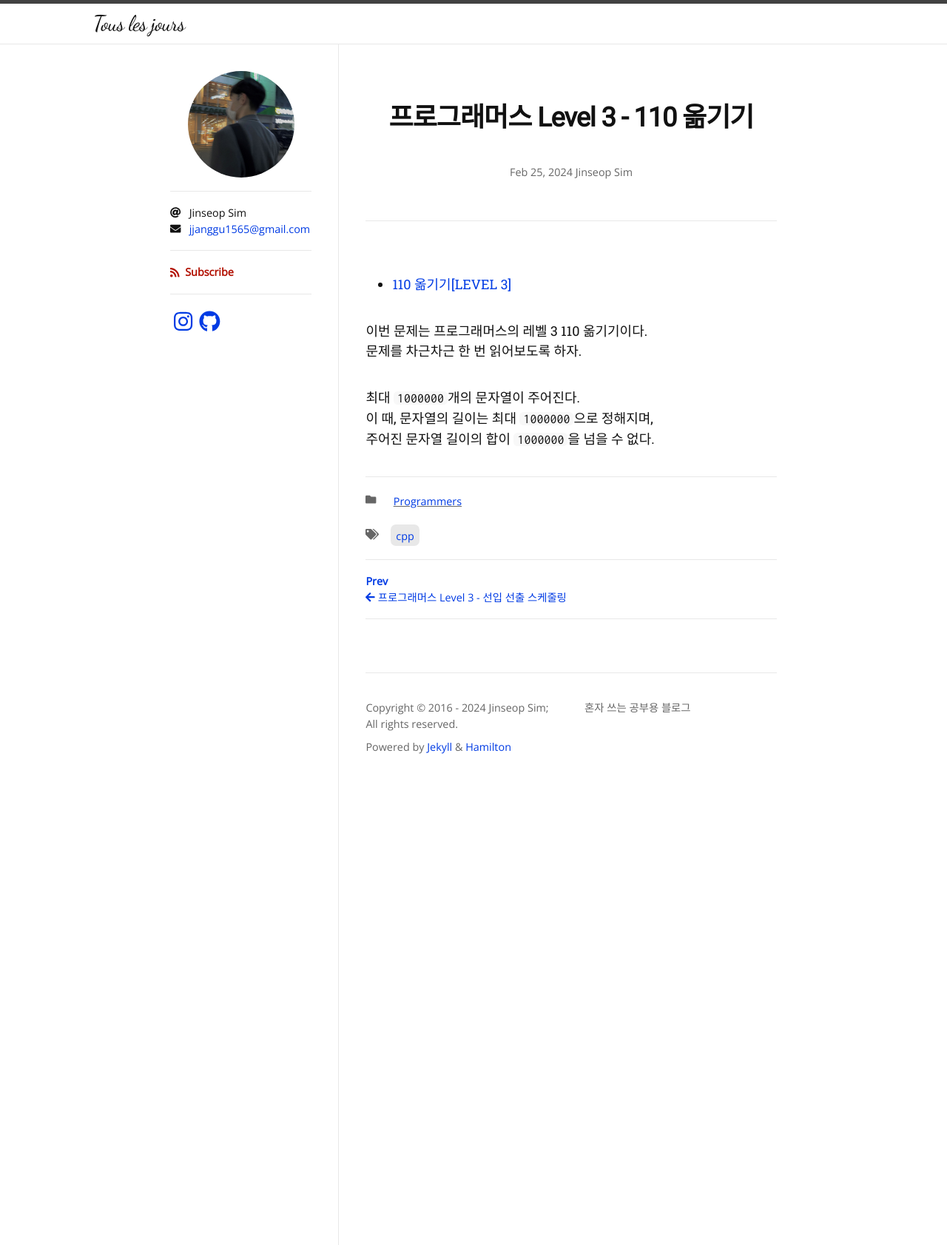
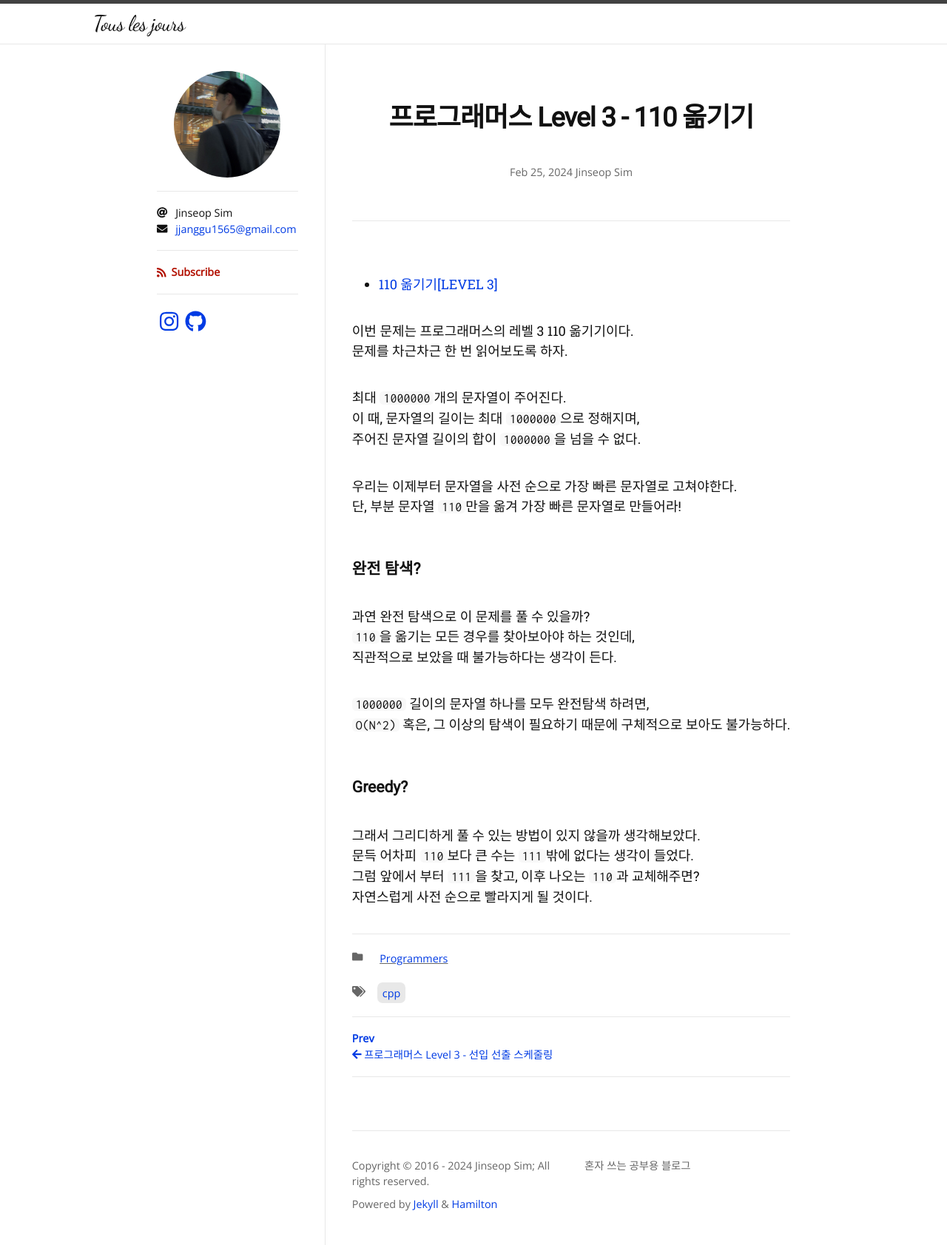
Before and after one commit to Jinseop-Sim/Jinseop-Sim.github.io, a Jekyll site: the page built from _posts/2024-02-25-pg-move-110.md, in a window 1280 px wide. Shown: the whole page at 74% size. Built offline with Jekyll 4.4.1, drawn with Linux system fonts in a browser that asks for light colours; nearby versions of some CDN libraries; some web fonts are replaced.

Commit message:
글 수정

````diff
--- a/_posts/2024-02-25-pg-move-110.md
+++ b/_posts/2024-02-25-pg-move-110.md
@@ -14,3 +14,20 @@ author:
 최대 ```1000000```개의 문자열이 주어진다.
 이 때, 문자열의 길이는 최대 ```1000000```으로 정해지며,
 주어진 문자열 길이의 합이 ```1000000```을 넘을 수 없다.
+
+우리는 이제부터 문자열을 사전 순으로 가장 빠른 문자열로 고쳐야한다.
+단, 부분 문자열 ```110```만을 옮겨 가장 빠른 문자열로 만들어라!
+
+### 완전 탐색?
+과연 완전 탐색으로 이 문제를 풀 수 있을까?
+```110```을 옮기는 모든 경우를 찾아보아야 하는 것인데,
+직관적으로 보았을 때 불가능하다는 생각이 든다.
+
+```1000000``` 길이의 문자열 하나를 모두 완전탐색 하려면,
+```O(N^2)``` 혹은, 그 이상의 탐색이 필요하기 때문에 구체적으로 보아도 불가능하다.
+
+### Greedy?
+그래서 그리디하게 풀 수 있는 방법이 있지 않을까 생각해보았다.
+문득 어차피 ```110```보다 큰 수는 ```111```밖에 없다는 생각이 들었다.
+그럼 앞에서 부터 ```111```을 찾고, 이후 나오는 ```110```과 교체해주면?
+자연스럽게 사전 순으로 빨라지게 될 것이다.
````
